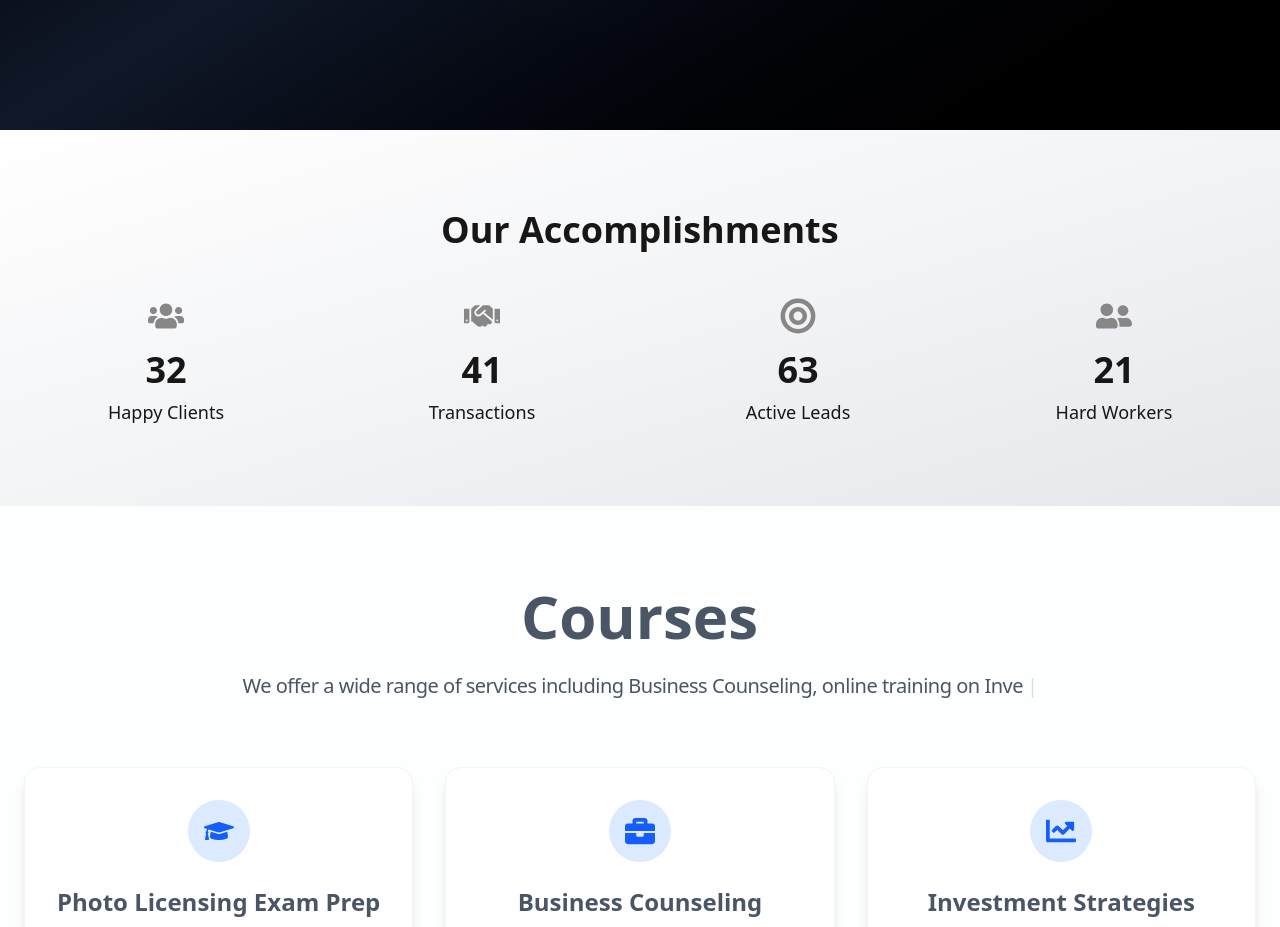
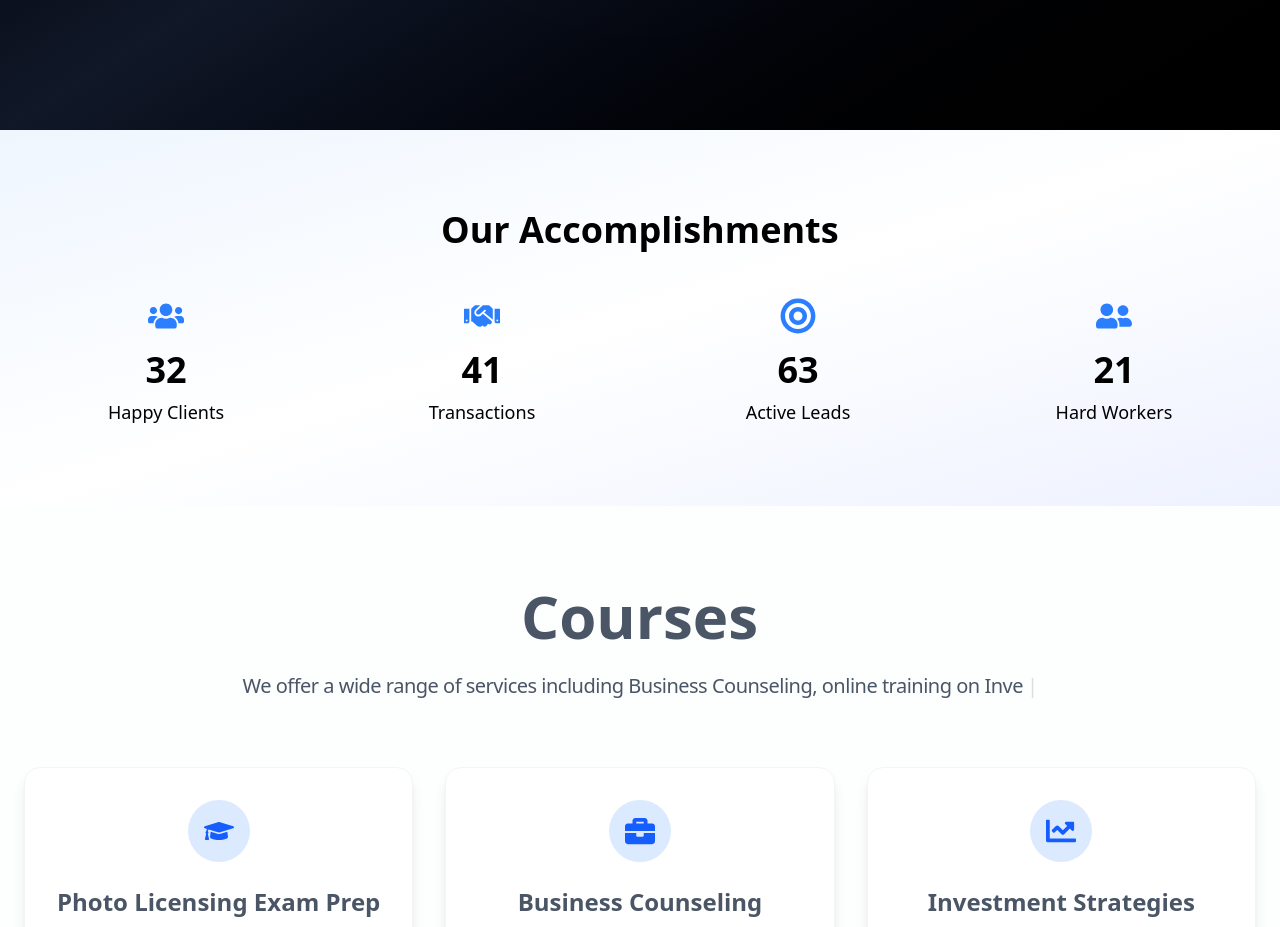
Before and after one commit to RamaBhattarai/bsrealtyllc, a Next.js app: page / in a window 1280 px wide. Shown: the part 2840-3767 px from the top of the page. Built offline with nearby package versions, Linux system fonts and the light colour scheme.

Commit message:
changed the color of the accomplishment component.

```diff
--- a/app/components/Accomplishments.tsx
+++ b/app/components/Accomplishments.tsx
@@ -6,7 +6,7 @@ import { FaUsers, FaHandshake, FaBullseye, FaUserFriends } from 'react-icons/fa'
 
 export default function Accomplishments() {
   return (
-    <section className="py-20 bg-gradient-to-br from-white via-gray-100 to-gray-200 relative overflow-hidden">
+    <section className="py-20 bg-gradient-to-br from-blue-50 via-white to-indigo-50 relative overflow-hidden">
       {/* Background Pattern */}
       <div className="absolute inset-0 opacity-5">
         <div className="absolute inset-0 bg-[radial-gradient(circle_at_50%_50%,rgba(255,255,255,0.05),transparent_50%)]"></div>
@@ -26,7 +26,7 @@ export default function Accomplishments() {
             delay={100}
             animateBy="words"
             direction="top"
-            className="text-3xl md:text-4xl font-bold text-black-500 mb-12 align-items-center justify-center"
+            className="text-3xl md:text-4xl font-bold text-black mb-12 align-items-center justify-center"
           />
 
           <div className="grid grid-cols-2 md:grid-cols-4 gap-8">
@@ -37,9 +37,9 @@ export default function Accomplishments() {
               viewport={{ once: true }}
               className="text-center"
             >
-              <FaUsers className="text-4xl text-[#878787] mb-4 mx-auto" />
-              <div className="text-5xl md:text-4xl font-bold text-black-500 mb-2">32</div>
-              <div className="text-black-500 text-lg">Happy Clients</div>
+              <FaUsers className="text-4xl text-blue-500 mb-4 mx-auto" />
+              <div className="text-5xl md:text-4xl font-bold text-black mb-2">32</div>
+              <div className="text-black text-lg">Happy Clients</div>
             </motion.div>
 
             <motion.div
@@ -49,9 +49,9 @@ export default function Accomplishments() {
               viewport={{ once: true }}
               className="text-center"
             >
-              <FaHandshake className="text-4xl text-[#878787] mb-4 mx-auto" />
-              <div className="text-5xl md:text-4xl font-bold text-black-500 mb-2">41</div>
-              <div className="text-black-500 text-lg">Transactions</div>
+              <FaHandshake className="text-4xl text-blue-500 mb-4 mx-auto" />
+              <div className="text-5xl md:text-4xl font-bold text-black mb-2">41</div>
+              <div className="text-black text-lg">Transactions</div>
             </motion.div>
 
             <motion.div
@@ -61,9 +61,9 @@ export default function Accomplishments() {
               viewport={{ once: true }}
               className="text-center"
             >
-              <FaBullseye className="text-4xl text-[#878787] mb-4 mx-auto" />
-              <div className="text-5xl md:text-4xl font-bold text-black-500 mb-2">63</div>
-              <div className="text-black-500 text-lg">Active Leads</div>
+              <FaBullseye className="text-4xl text-blue-500 mb-4 mx-auto" />
+              <div className="text-5xl md:text-4xl font-bold text-black mb-2">63</div>
+              <div className="text-black text-lg">Active Leads</div>
             </motion.div>
 
             <motion.div
@@ -73,9 +73,9 @@ export default function Accomplishments() {
               viewport={{ once: true }}
               className="text-center"
             >
-              <FaUserFriends className="text-4xl text-[#878787] mb-4 mx-auto" />
-              <div className="text-5xl md:text-4xl font-bold text-black-500 mb-2">21</div>
-              <div className="text-black-500 text-lg">Hard Workers</div>
+              <FaUserFriends className="text-4xl text-blue-500 mb-4 mx-auto" />
+              <div className="text-5xl md:text-4xl font-bold text-black mb-2">21</div>
+              <div className="text-black text-lg">Hard Workers</div>
             </motion.div>
           </div>
         </motion.div>
```
